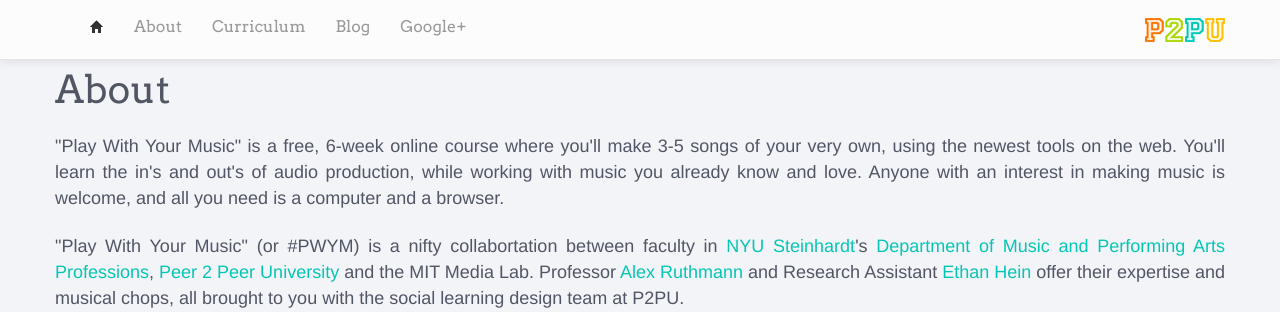
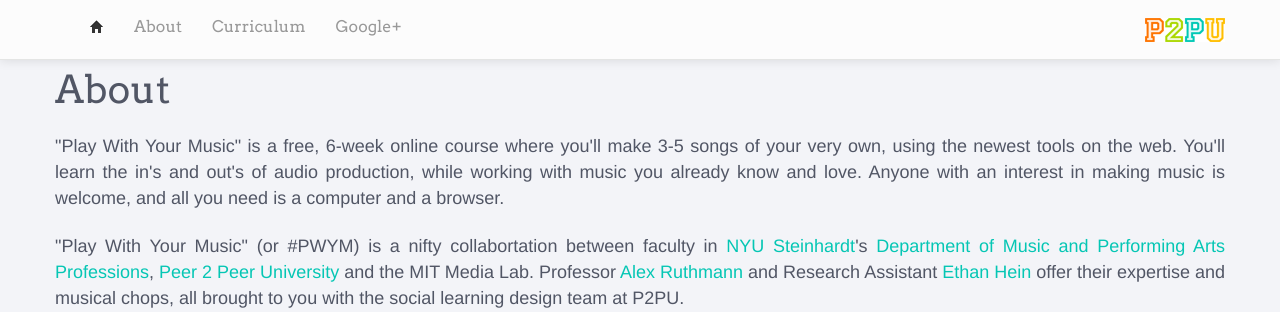
Before and after one commit to p2pu/mechanical-mooc, a Django app: page /about/ in a window 1280 px wide. Shown: the top 312 px of the page. Run offline with Django 3.2, Linux system fonts and the light colour scheme; parts of the project's set-up code (start-up, migrations or seed data) failed here and were passed over; some libraries are stand-ins or nearby versions.

Commit message:
remove link to blog

```diff
--- a/templates/base.html
+++ b/templates/base.html
@@ -47,7 +47,6 @@
                     <li><a class="home" href="{% url home %}"><i class="icon-home"></i></a></li>
                     <li><a href="{% url about %}">About</a></li>
                     <li><a href="{% url curriculum %}">Curriculum</a></li>
-                    <li><a href="http://playwithyourmusic.wordpress.com">Blog</a></li>
                     <li><a href="https://plus.google.com/communities/111652425357803311063" target="_blank">Google+</a></li>
                 </ul>
             </div>
```
